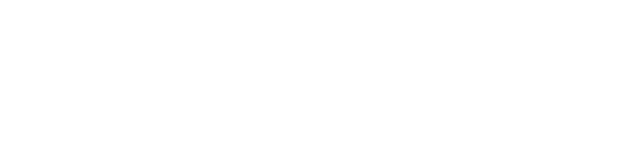
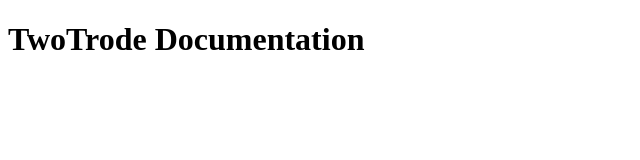
Before and after one commit to JaffeLab/jaffelab.github.io, a plain HTML site: page index.html in a window 1280 px wide. Shown: the whole page, without its empty margins (0-640 px from the left). Drawn offline with Linux system fonts and the light colour scheme.

Commit message:
Update index.html

```diff
--- a/index.html
+++ b/index.html
@@ -13,6 +13,6 @@
 </head>
 
 <body>
-
+  <h1>TwoTrode Documentation</H1>
 </body>
 </html>
```
